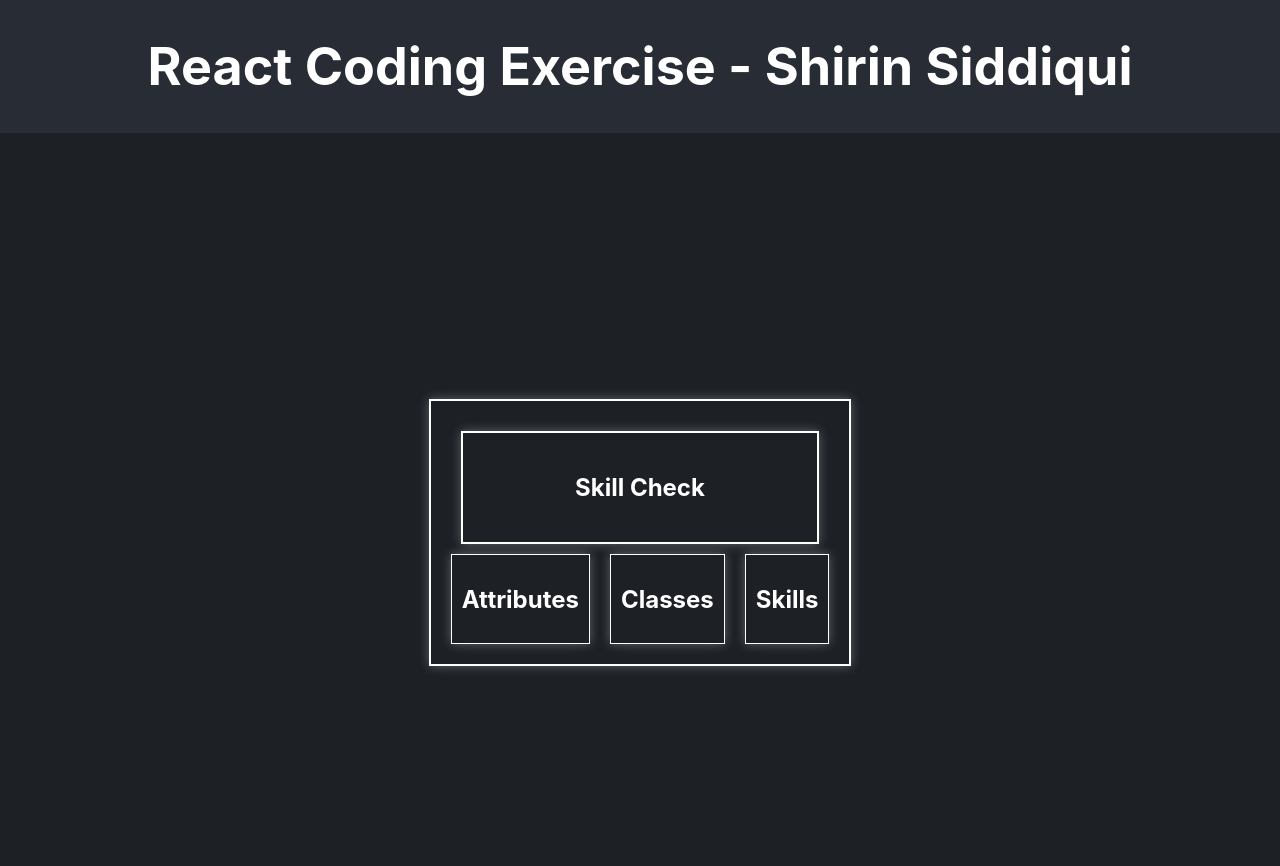
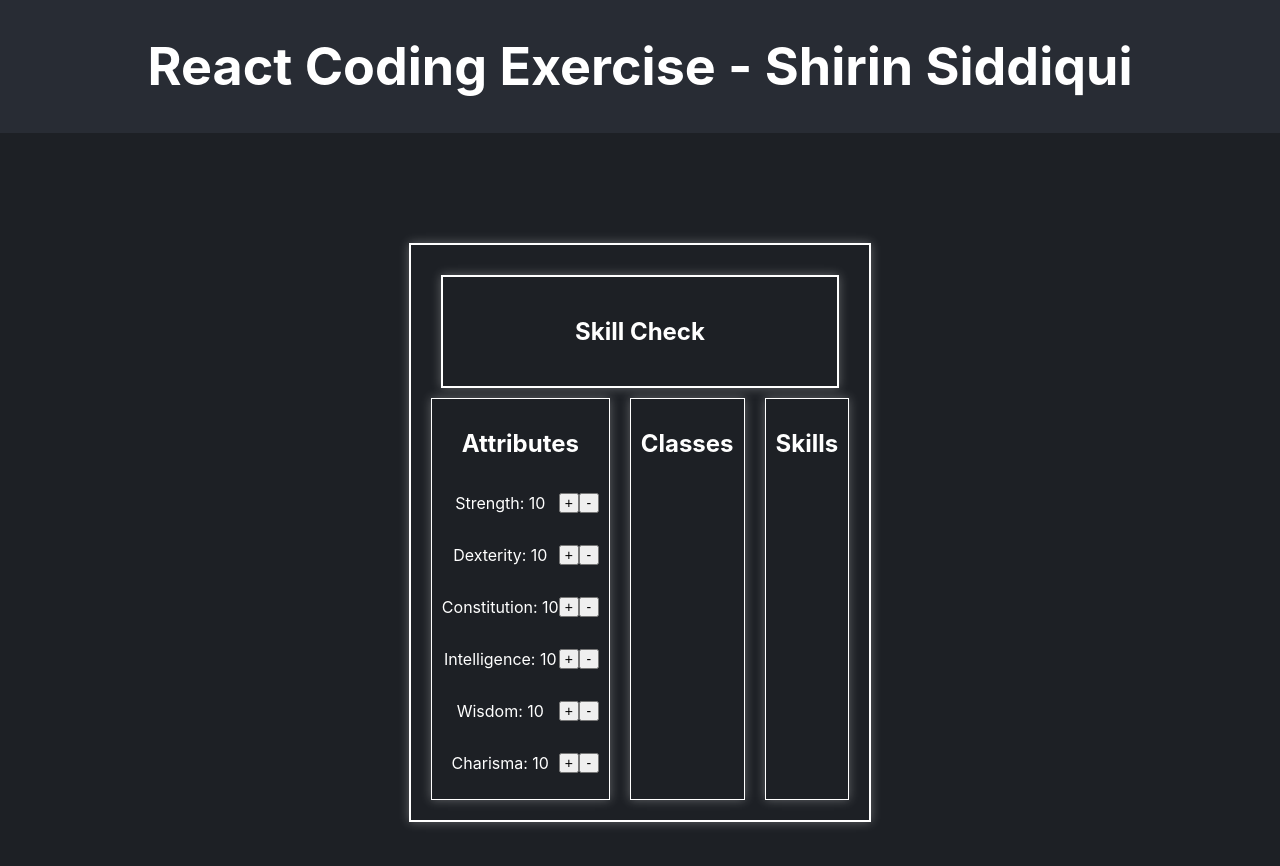
Before and after one commit to Shirin-Siddiqui/recruiting-webapp-character, a React (Create React App) app: page / in a window 1280 px wide. Shown: the top 866 px of the page. Built offline with nearby package versions, Linux system fonts and the light colour scheme.

Commit message:
Requirement 1 Satisfied

```diff
--- a/src/components/MainBox.js
+++ b/src/components/MainBox.js
@@ -1,14 +1,35 @@
 import React, { useState } from 'react';
 import { ATTRIBUTE_LIST, CLASS_LIST, SKILL_LIST } from '../consts.js'; // Import SKILL_LIST from consts.js
 
-const statisticsBoxStyle = {
-  border: '1px solid white',
-  boxShadow: '0 0 10px rgba(255, 255, 255, 0.3)',
-  padding: '10px',
-  maxWidth: '400px',
+
+
+const MainBox = ({ children }) => {
+    const classHeaders = Object.keys(CLASS_LIST);
+    const [selectedClass, setSelectedClass] = useState(null);
+
+    const [attributes, setAttributes] = useState({
+      Strength: 10,
+      Dexterity: 10,
+      Constitution: 10,
+      Intelligence: 10,
+      Wisdom: 10,
+      Charisma: 10,
+    });
+
+const handleIncrement = (attribute) => {
+    setAttributes((prevAttributes) => ({
+        ...prevAttributes,
+        [attribute]: prevAttributes[attribute] + 1,
+    }));
+ };
+
+const handleDecrement = (attribute) => {
+    setAttributes((prevAttributes) => ({
+        ...prevAttributes,
+        [attribute]: prevAttributes[attribute] - 1,
+    }));
 };
 
-const MainBox = ({ children }) => {
 
 
   return (
@@ -20,7 +41,19 @@ const MainBox = ({ children }) => {
         <div style={verticalBoxContainerStyle}>
           <div style={verticalBoxStyle}>
             <h1>Attributes</h1>
+            {ATTRIBUTE_LIST.map((attribute) => {
+              const attributeValue = attributes[attribute];
 
+              return (
+                <div key={attribute} style={{ display: 'flex', justifyContent: 'space-between',alignItems: 'center' }}>
+                  <p style={{ flex: 1 }}>
+                    {attribute}: {attributeValue}
+                  </p>
+                  <button className="square-button" onClick={() => handleIncrement(attribute)}>+</button>
+                  <button className="square-button" onClick={() => handleDecrement(attribute)}>-</button>
+                </div>
+              );
+            })}
           </div>
           <div style={verticalBoxStyle}>
             <h1>Classes</h1>
@@ -61,6 +94,13 @@ const verticalBoxContainerStyle = {
   gap: '20px',
 };
 
+const statisticsBoxStyle = {
+    border: '1px solid white',
+    boxShadow: '0 0 10px rgba(255, 255, 255, 0.3)',
+    padding: '10px',
+    maxWidth: '400px',
+  };
+
 const verticalBoxStyle = {
   border: '1px solid white',
   boxShadow: '0 0 10px rgba(255, 255, 255, 0.3)',
```
